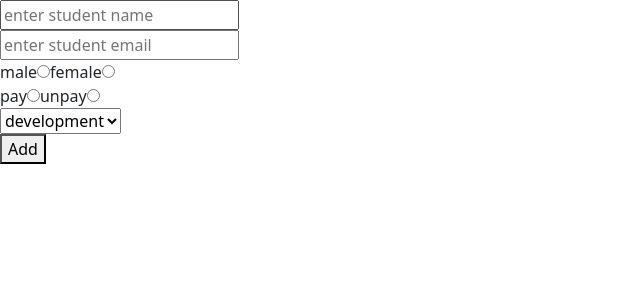
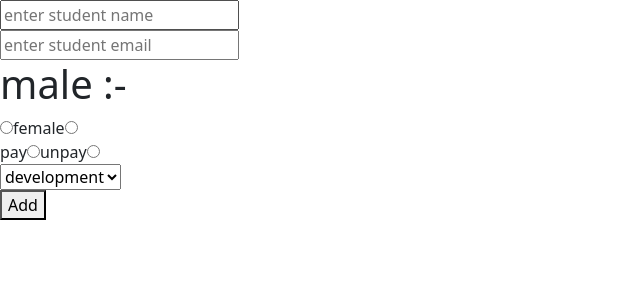
Before and after one commit to smanaman/Lms-project, a React (Vite) app: page /studentdata in a window 1280 px wide. Shown: the top 300 px of the page, without its empty margins (0-640 px from the left). Built offline with nearby package versions, Linux system fonts and the light colour scheme.

Commit message:
student data

```diff
--- a/src/Pages/StudentData.jsx
+++ b/src/Pages/StudentData.jsx
@@ -12,7 +12,8 @@ const StudentData = () => {
       <br />
       <input type='email' name=""  placeholder='enter student email' />
       <br />
-male
+      <h1>male :-</h1>
+
       <input type="radio" name="xender" value='male'/>
       female
       <input type="radio" name='xender' value='female' />
```
